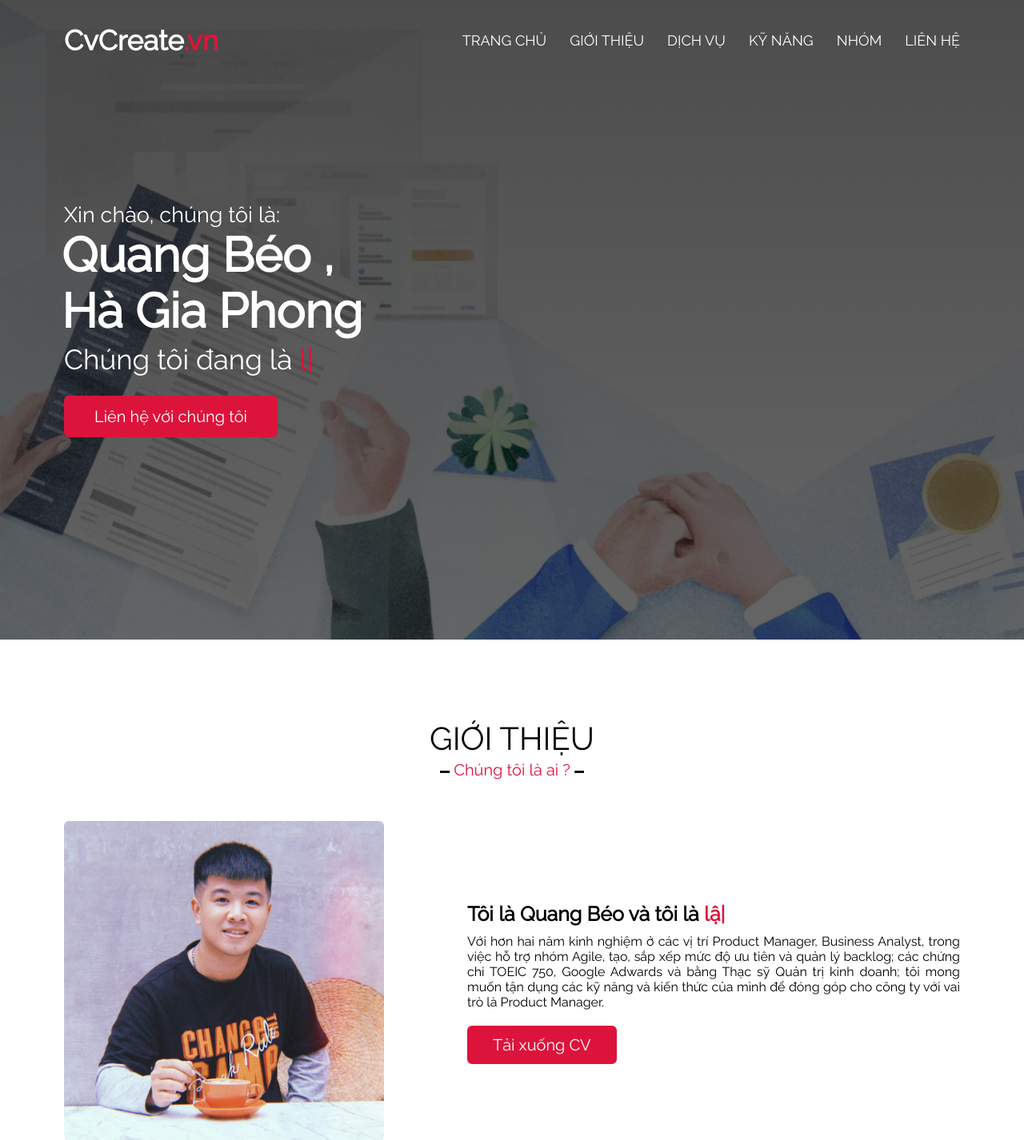
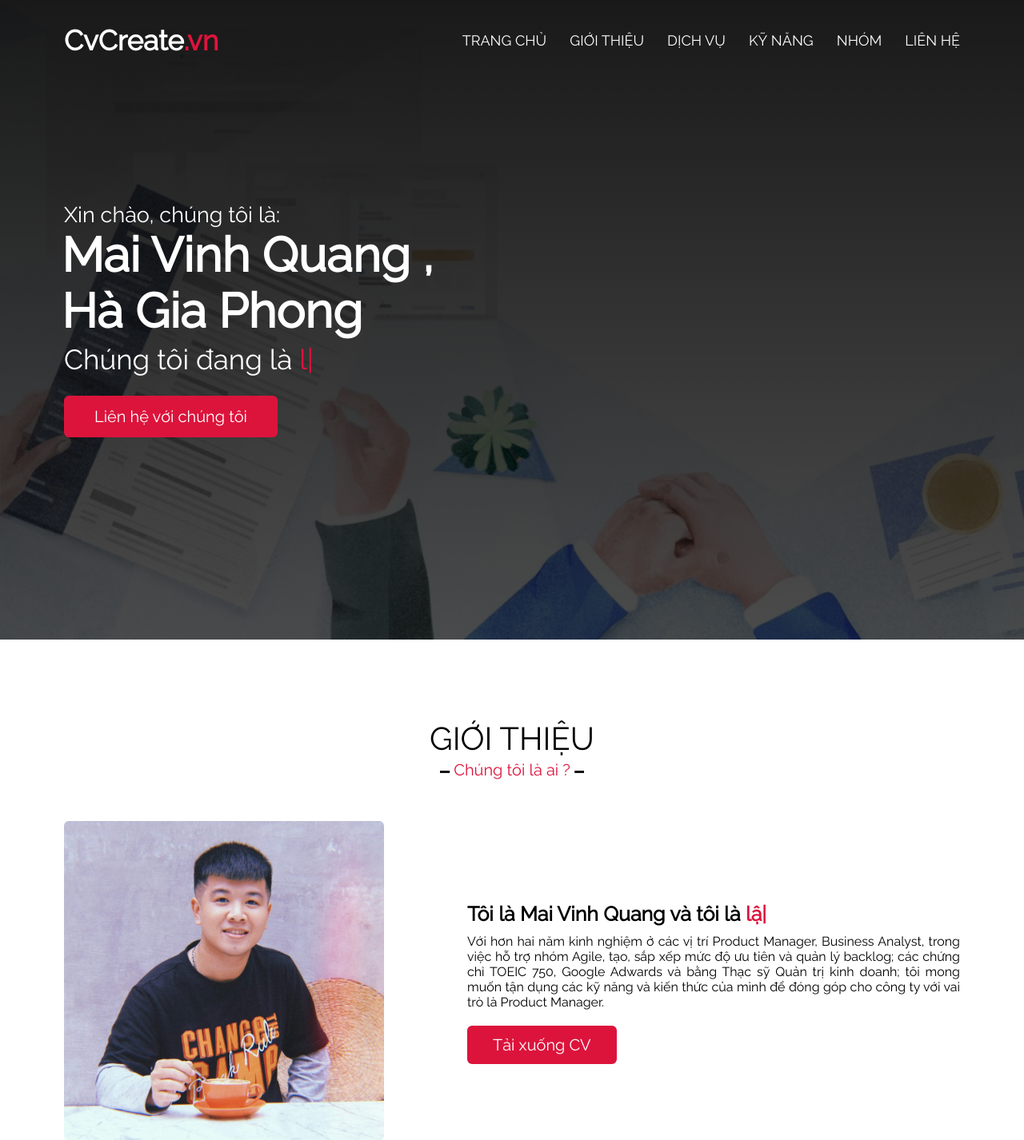
Before and after one commit to GiaPhong76/BaiTapLon, a PHP site: page / in a window 1280 px wide. Shown: the top 1426 px of the page at 80% size. Run offline with PHP 8.4, Linux system fonts and the light colour scheme; data comes from the database, SQL or seed files in the repository; some libraries are stand-ins or nearby versions.

Commit message:
upload CV

```diff
--- a/project.sql
+++ b/project.sql
@@ -42,7 +42,7 @@ CREATE TABLE `member` (
 --
 
 INSERT INTO `member` (`id`, `idteam`, `fullname`, `sex`, `birthday`, `phone`, `about`) VALUES
-(1, 1, 'Quang Béo ', 'Nam', '2000-12-01', '0915563292', 'Với hơn hai năm kinh nghiệm ở các vị trí Product Manager, Business Analyst, trong việc hỗ trợ nhóm Agile, tạo, sắp xếp mức độ ưu tiên và quản lý backlog; các chứng chỉ TOEIC 750, Google Adwards và bằng Thạc sỹ Quản trị kinh doanh; tôi mong muốn tận dụng các kỹ năng và kiến thức của mình để đóng góp cho công ty với vai trò là Product Manager.'),
+(1, 1, 'Mai Vinh Quang ', 'Nam', '2000-12-01', '0915563292', 'Với hơn hai năm kinh nghiệm ở các vị trí Product Manager, Business Analyst, trong việc hỗ trợ nhóm Agile, tạo, sắp xếp mức độ ưu tiên và quản lý backlog; các chứng chỉ TOEIC 750, Google Adwards và bằng Thạc sỹ Quản trị kinh doanh; tôi mong muốn tận dụng các kỹ năng và kiến thức của mình để đóng góp cho công ty với vai trò là Product Manager.'),
 (2, 1, 'Hà Gia Phong', 'Nam', '2000-06-07', '0336231066', 'Thuộc tuýp người giải quyết vấn đề (problem-solver) và đam mê kinh doanh trực tuyến, muốn tham gia một nhóm các lập trình viên có cùng chí hướng. Đang tìm kiếm một vị trí phù hợp tại công ty có các dự án với độ thử thách cao, nơi là hiệu suất làm việc được công nhận và khen thưởng xứng đáng.');
 
 -- --------------------------------------------------------
--- a/style.css
+++ b/style.css
@@ -200,7 +200,7 @@ section .title::after {
 
 .home {
     display: flex;
-    background-image: linear-gradient(rgba(0, 0, 0, 0.7), rgba(0, 0, 0, 0.6)), url(images/header-background.jpg);
+    background-image: linear-gradient(rgba(0, 0, 0, 0.9), rgba(0, 0, 0, 0.7)), url(images/header-background.jpg);
     height: 100vh;
     color: #fff;
     min-height: 500px;
```
Also changed, not shown: 2 other files.
